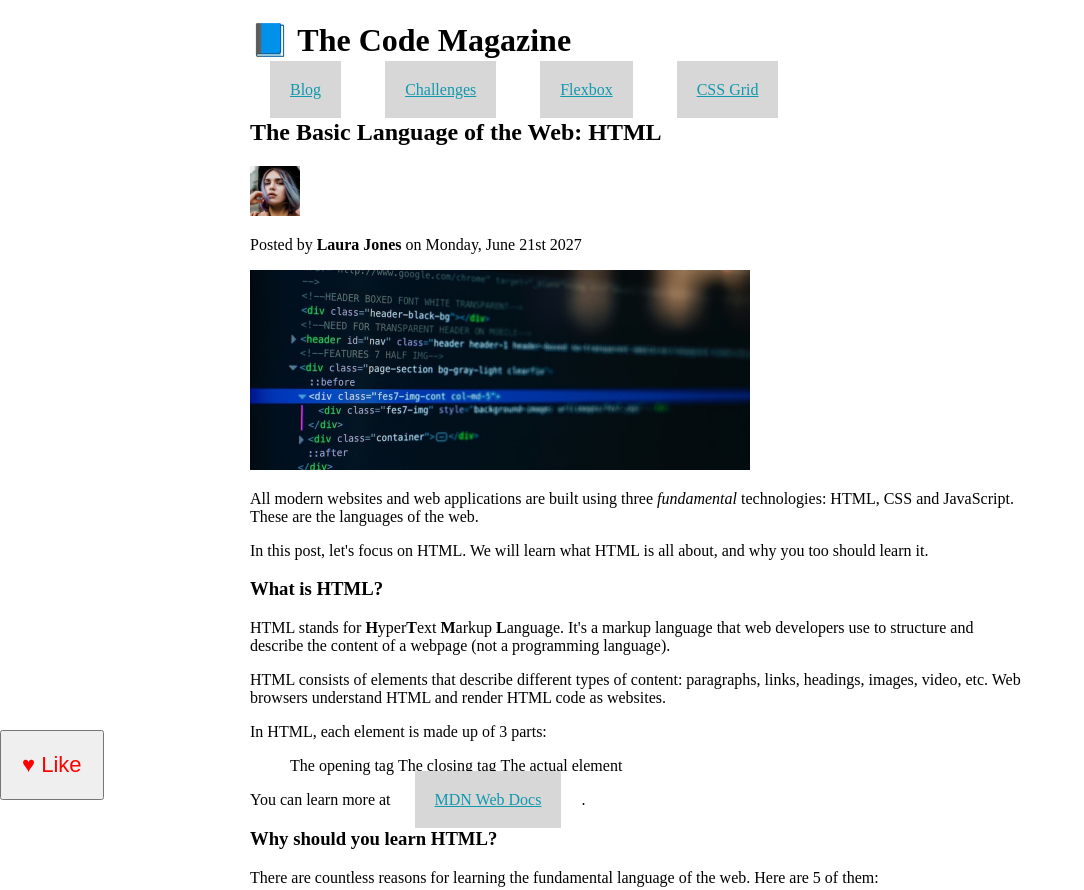
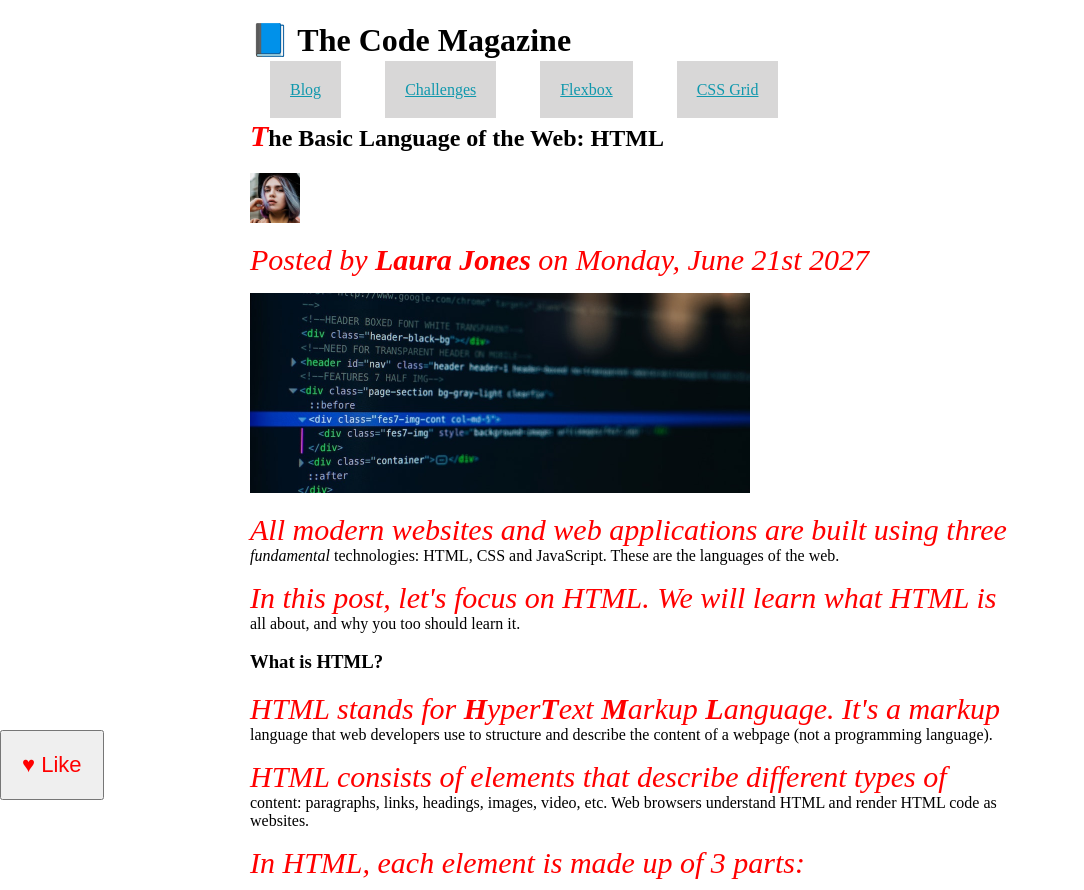
Before and after one commit to emmanuelkamala/salum-emmanuel-project, a plain HTML site: page index.html in a window 1280 px wide. Shown: the top 890 px of the page, without its empty margins (0-1084 px from the left). Drawn offline with Linux system fonts and the light colour scheme.

Commit message:
Add styles

```diff
--- a/css/style.css
+++ b/css/style.css
@@ -37,7 +37,14 @@ button {
 /* pseudo element */
 /* ::before and ::after are pseudo elements */
 
-nav a:link::last-letter {
+header h2::first-letter {
   font-size: 30px;
   color: red;
+  font-style: italic;
 }
+
+p::first-line {
+  font-size: 30px;
+  color: red;
+  font-style: italic;
+}
```
